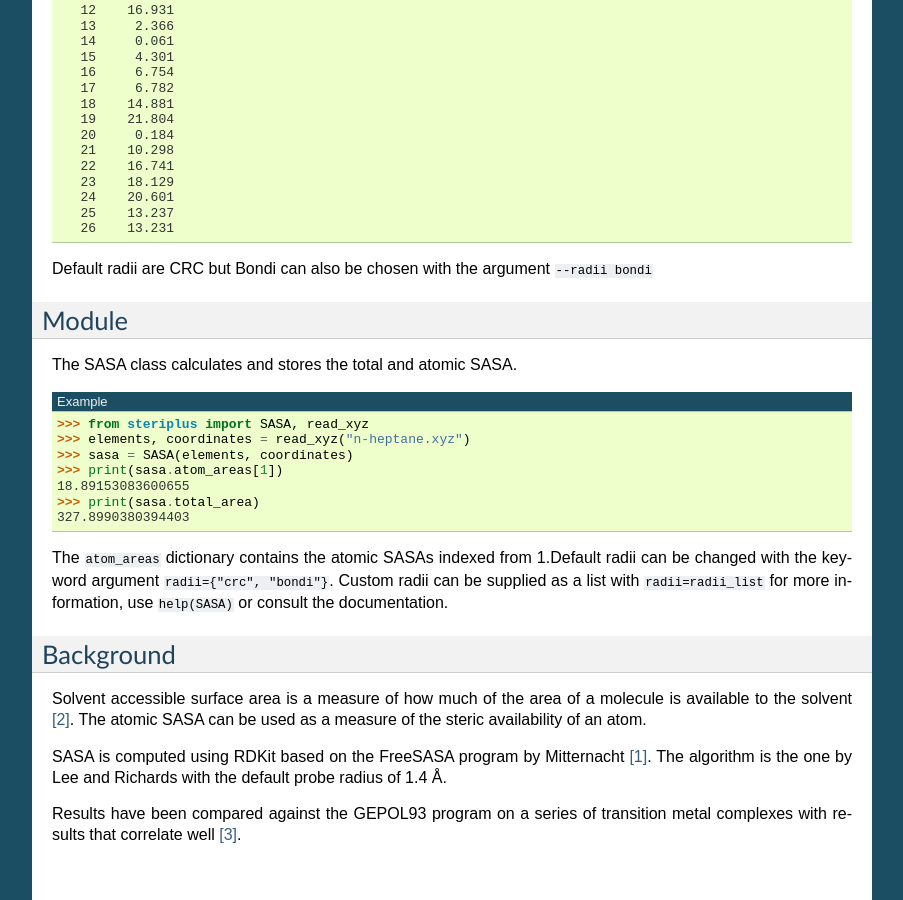
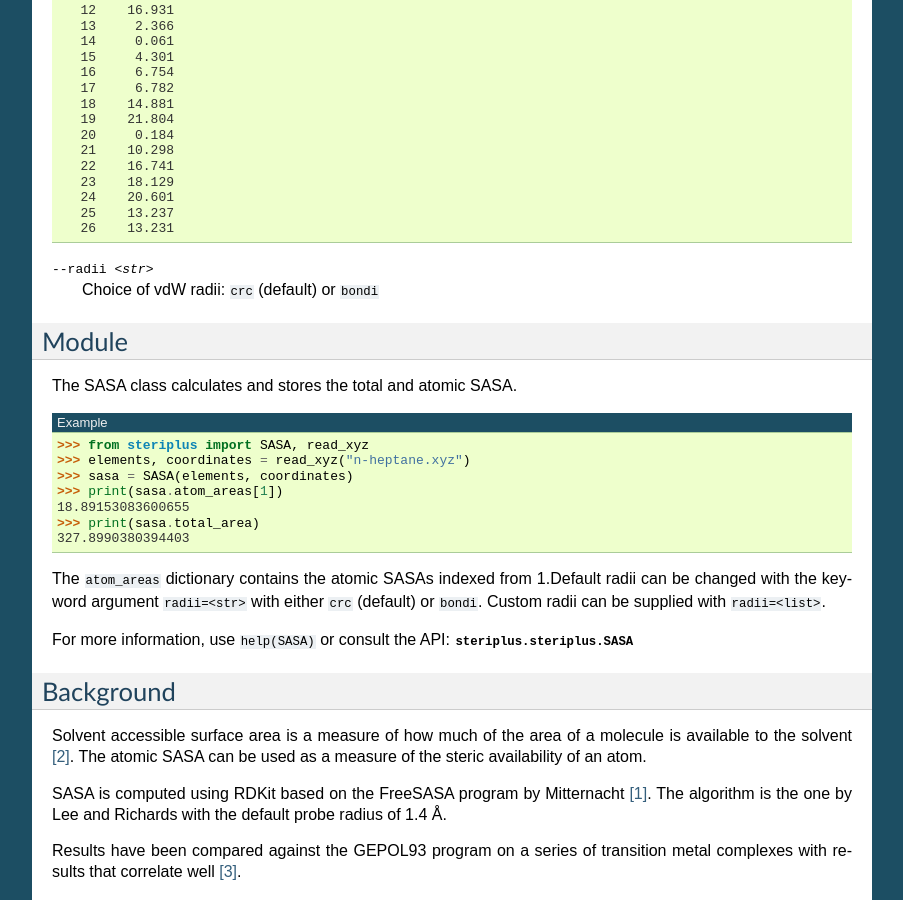
Before and after one commit to digital-chemistry-laboratory/morfeus, a Sphinx documentation site: the page built from docs/sasa.rst, in a window 1280 px wide and 900 px high, scrolled down 520 px. Shown: the whole window, without its empty margins (198-1101 px from the left). Built offline with Sphinx 7.4.7, drawn with Linux system fonts in a browser that asks for light colours; some of the changed text lies outside the part shown.

Commit message:
Updated documentation.

```diff
--- a/docs/sasa.rst
+++ b/docs/sasa.rst
@@ -46,8 +46,7 @@ the sum of the atom areas should be the same as the total.
      25    13.237
      26    13.231
 
-Default radii are CRC but Bondi can also be chosen with the argument
-``--radii bondi``
+--radii <str>  Choice of vdW radii: ``crc`` (default) or ``bondi``
 
 ******
 Module
@@ -67,9 +66,12 @@ The SASA class calculates and stores the total and atomic SASA.
   327.8990380394403
 
 The ``atom_areas`` dictionary contains the atomic SASAs indexed from 1.Default
-radii can be changed with the keyword argument ``radii={"crc", "bondi"}``.
-Custom radii can be supplied as a list with ``radii=radii_list`` for more
-information, use ``help(SASA)`` or consult the documentation.
+radii can be changed with the keyword argument ``radii=<str>`` with either
+``crc`` (default) or ``bondi``. Custom radii can be supplied with
+``radii=<list>``.
+
+For more information, use ``help(SASA)`` or consult the API:
+:py:class:`steriplus.steriplus.SASA`
 
 **********
 Background
@@ -98,6 +100,7 @@ metal complexes with results that correlate well [3]_.
 References
 **********
 
-.. [1] Mitternacht, S. F1000Research 2016, 5.
-.. [2] Lee, B.; Richards, F. M. J. Mol. Biol. 1971, 55, 379.
-.. [3] Pascual-Ahuir, J. L.; Silla, E.; Tuñon, I. J. Comput. Chem. 1994, 15, 1127.
+.. [1] Mitternacht, S. *F1000Research* **2016**, *5*.
+.. [2] Lee, B.; Richards, F. M. *J. Mol. Biol.* **1971**, *55*, 379.
+.. [3] Pascual-Ahuir, J. L.; Silla, E.; Tuñon, I.
+       *J. Comput. Chem.* **1994**, *15*, 1127.
```
Also changed, not shown: docs/buried_volume.rst (+19 -14 lines), docs/cone_angles.rst (+13 -11 lines), docs/sterimol.rst (+8 -8 lines).
